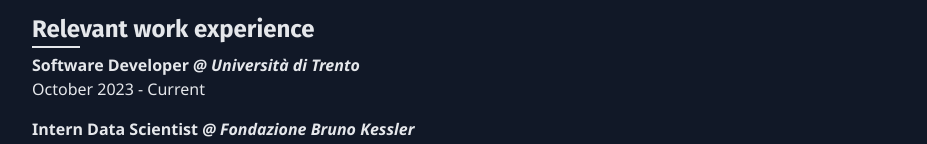
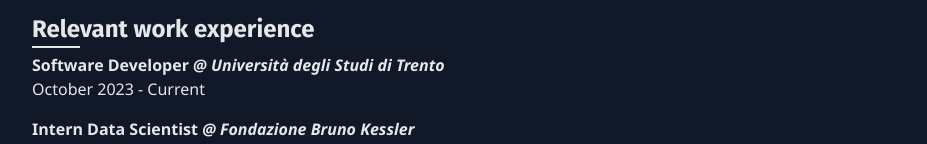
Before and after one commit to bocchilorenzo/bocchilorenzo.github.io, a website built with Vite: page index.html in a window 1280 px wide. Shown: the part 259-403 px from the top of the page, without its empty margins (176-1103 px from the left). Built offline with nearby package versions, Linux system fonts and the light colour scheme.

Commit message:
Update index.html

```diff
--- a/index.html
+++ b/index.html
@@ -204,7 +204,7 @@
         <div class="flex flex-col py-2 gap-y-4">
           <div>
             <h4 class="font-bold">
-              Software Developer <i>@ Università di Trento</i>
+              Software Developer <i>@ Università degli Studi di Trento</i>
             </h4>
             <p>October 2023 - Current</p>
           </div>
```
